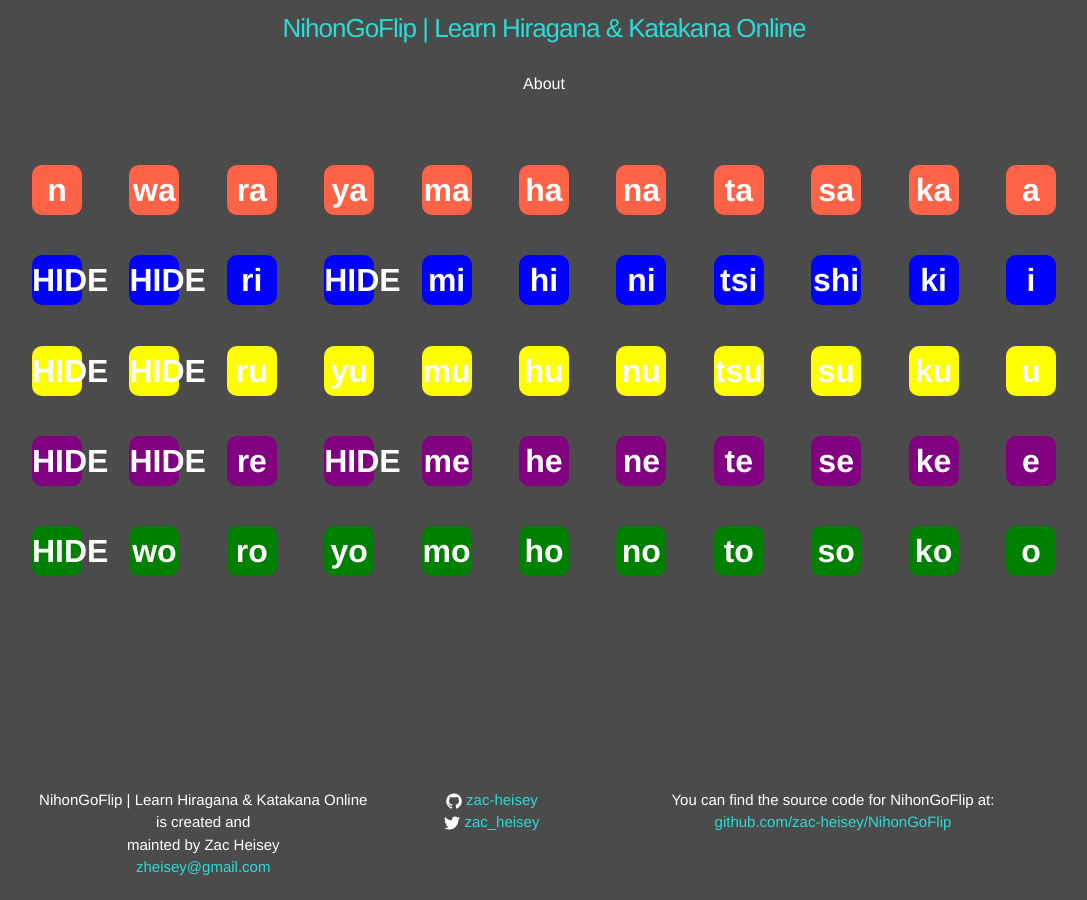
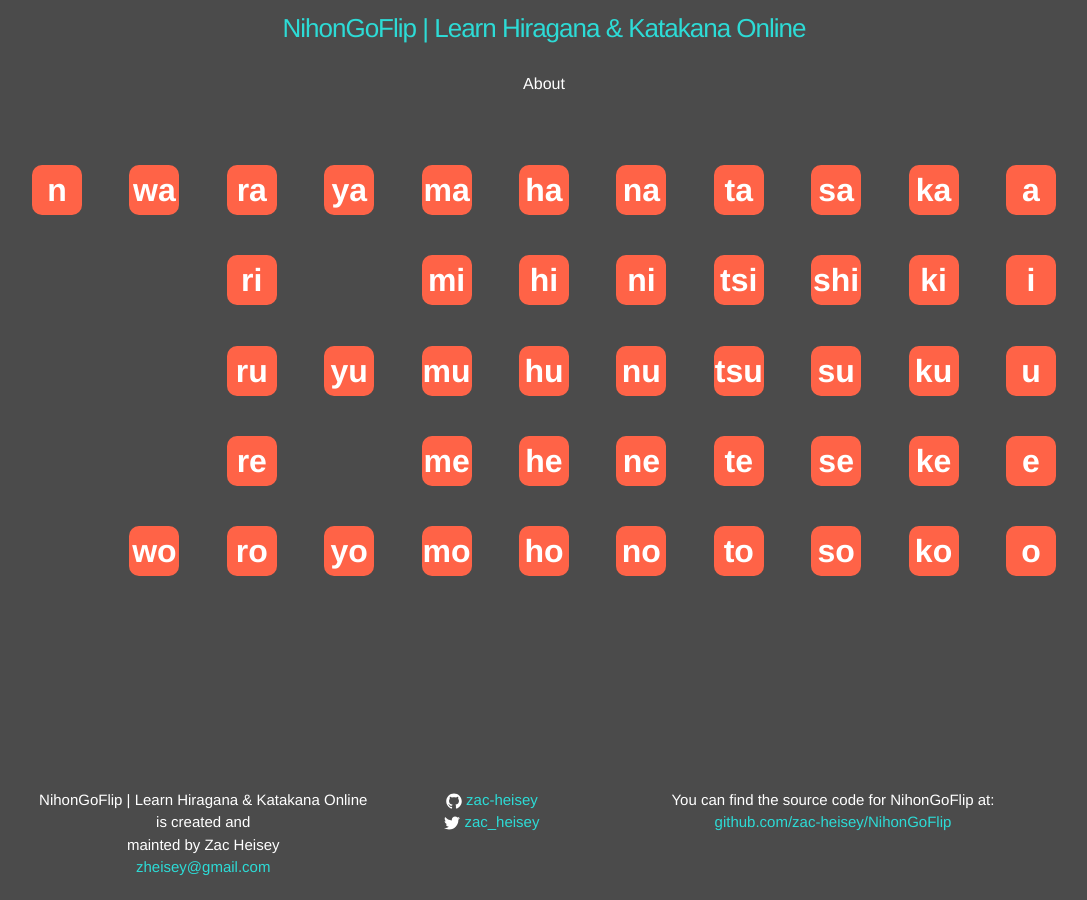
Before and after one commit to zac-heisey/NihonGoFlip, a Jekyll site: the page built from index.html, in a window 1280 px wide. Shown: the whole page, without its empty margins (96-1183 px from the left). Built offline with Jekyll 4.4.1, drawn with Linux system fonts in a browser that asks for light colours.

Commit message:
hide necessary li's and begin styling header section

```diff
--- a/css/custom.css
+++ b/css/custom.css
@@ -1,4 +1,4 @@
-/* === Global Resets === */
+/* ========== Global Resets ========== */
 
 *, *:before, *:after {
   box-sizing: border-box;
@@ -21,7 +21,7 @@
 } /* removes underline from all link states */
 
 
-/* === Global Styles === */
+/* ========== Global Styles ========== */
 
 body {
   height: 100vh;
@@ -31,14 +31,20 @@
 
 
 
-/* === Header Styles === */
+/* ========== Header Styles ========== */
+
+/* Line break for NihonGoFlip heading on small screens */
+@media screen and (max-width: 460px) {
+  .site-title span {
+    display: block;
+    line-height: 0;
+  }
+}
 
 
 
 
-
-
-/* === Main Content Styles === */
+/* ========== Main Content Styles ========== */
 
 /* Flex Container styles */
 .flex-container {
@@ -67,24 +73,12 @@
   border-radius: 10px;
 }
 
-.container-row-2 li {
-  background: blue;
-}
-
-.container-row-3 li {
-  background: yellow;
-}
-
-.container-row-4 li {
-  background: purple;
-}
-
-.container-row-5 li {
-  background: green;
+#hide-li {
+  visibility: hidden;
 }
 
 
 
 
 
-/* === Footer Styles === */
+/* ========== Footer Styles ========== */
```
